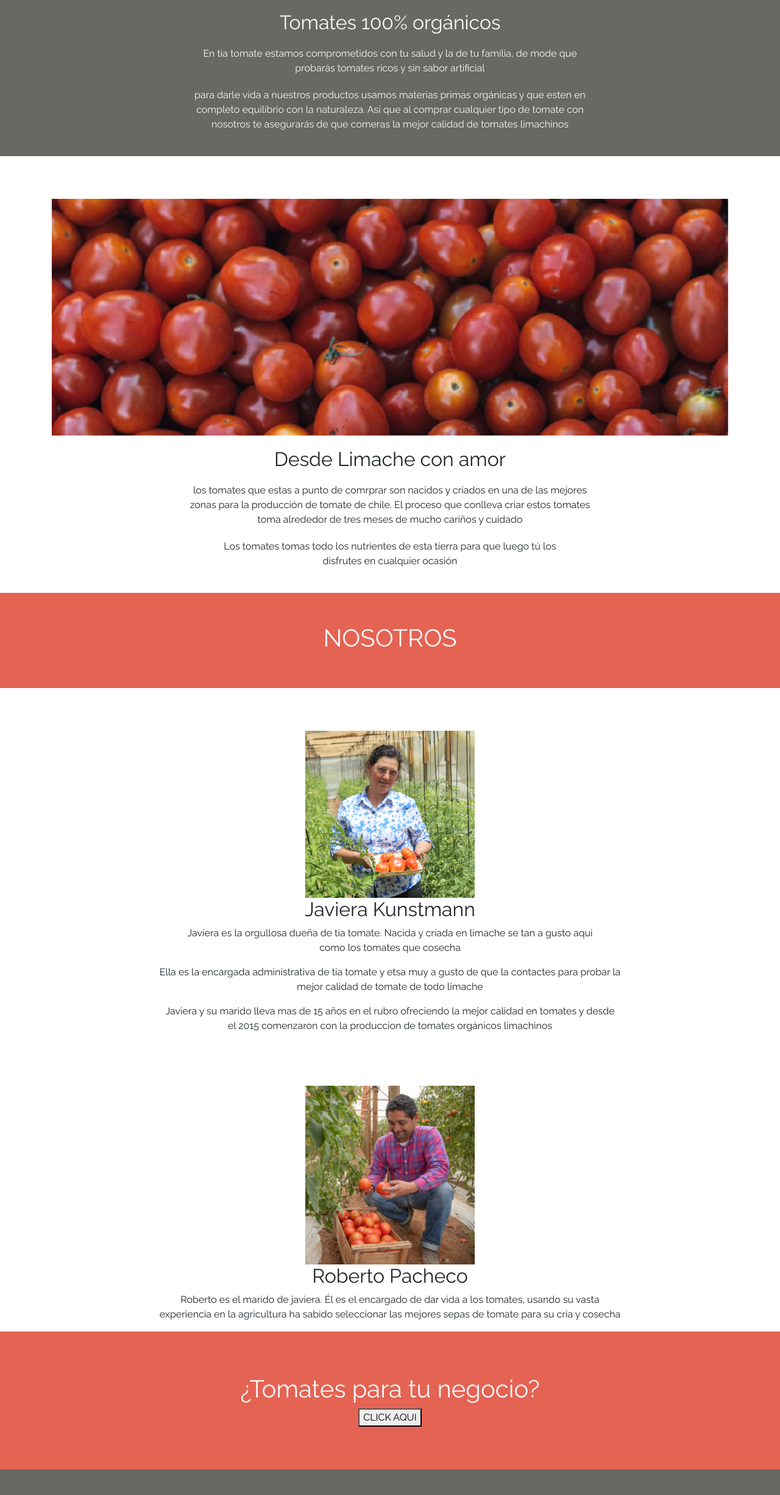
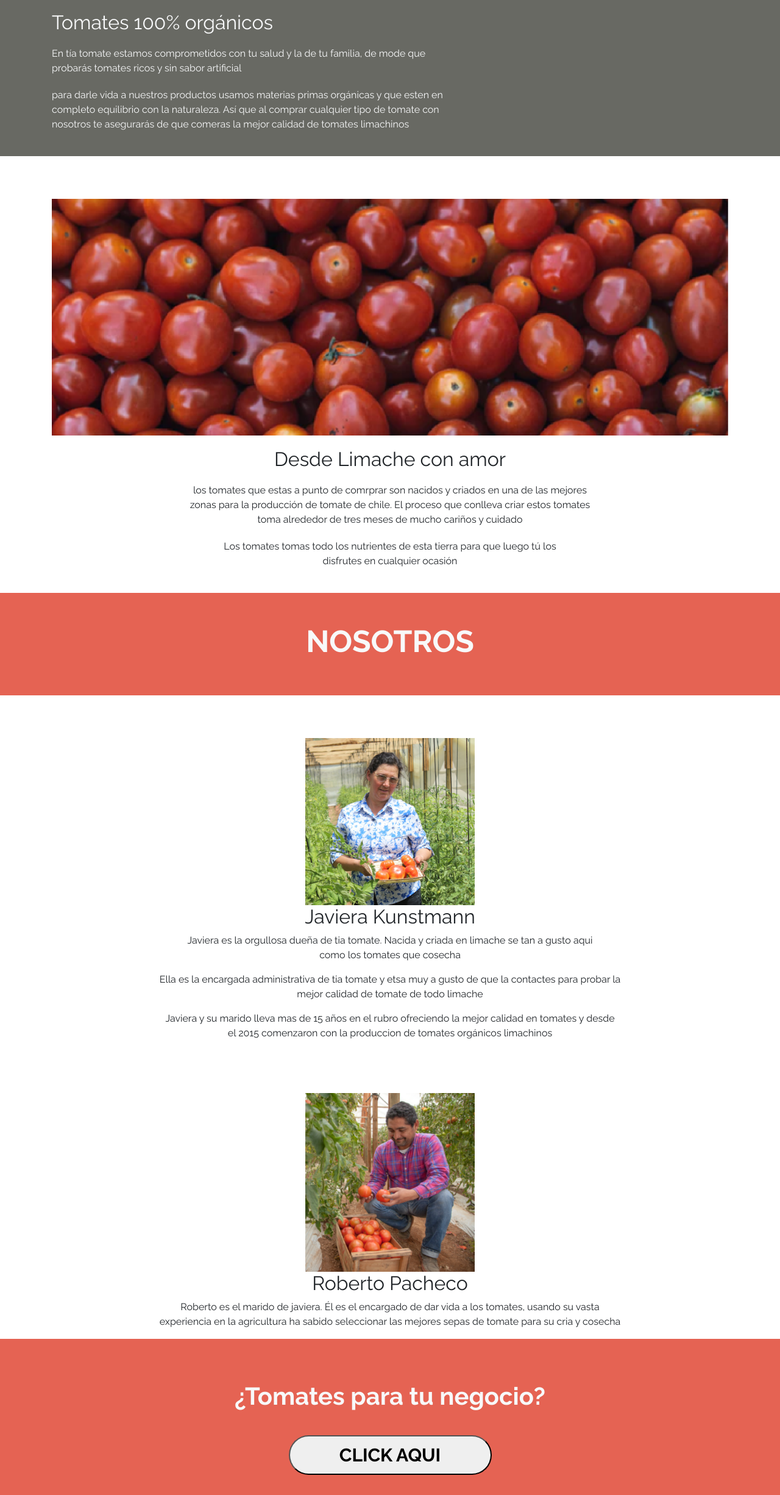
Before and after one commit to bastian-caceres/Desafio-tia-tomate, a plain HTML site: page index.html in a window 1280 px wide. Shown: the part 1629-4080 px from the top of the page at 61% size. Drawn offline with Linux system fonts and the light colour scheme.

Commit message:
cabios estructura

```diff
--- a/assets/sass/layout/_navigation.scss
+++ b/assets/sass/layout/_navigation.scss
@@ -1,6 +1,6 @@
 nav{
     img{
-        width: 150px;
+        width: 200px;
         height: 50px;
     }
 }
--- a/assets/sass/layout/_seccion1.scss
+++ b/assets/sass/layout/_seccion1.scss
@@ -7,10 +7,13 @@
         width: 100%;
         height: auto;
     }
-    h2{
-        margin: 20px 0;
-    }
-    p{
-        margin: 20px 0;
+    .texto{
+        text-align: left;
+        h2{
+            margin: 20px 0;
+        }
+        p{
+            margin: 20px 0;
+        }
     }
 }
--- a/assets/sass/layout/_seccion3.scss
+++ b/assets/sass/layout/_seccion3.scss
@@ -1,4 +1,7 @@
 .seccion3{
     background-color: #e56353;
     padding: 50px 0;
+    h1{
+        font-size: 50px;
+    }
 }
--- a/assets/sass/layout/_seccionContacto.scss
+++ b/assets/sass/layout/_seccionContacto.scss
@@ -1,4 +1,12 @@
 .seccionContacto{
     background-color: #e56353;
     padding: 70px 0;
+    font-weight: 700;
+    h1{
+        margin-bottom: 40px;
+    }
+    button{
+        font-size: 30px;
+        width: 30%;
+    }
 }
--- a/index.html
+++ b/index.html
@@ -30,7 +30,7 @@
     <section class="seccion1">
         <div class="container text-light">
             <img src="./assets/img/about-1.png" alt="">
-            <div class="text-center">
+            <div class="texto">
                 <h2>Tomates 100% orgánicos</h2>
                 <p>En tía tomate estamos comprometidos con tu salud y la de tu familia, de mode que <br>
                     probarás tomates ricos y sin sabor artificial </p>
@@ -59,7 +59,7 @@
     <!-- seccion3 -->
     <section class="seccion3">
         <div class="container text-center text-light">
-            <h1>NOSOTROS</h1>
+            <h1><strong>NOSOTROS</strong></h1>
         </div>
     </section>
 
@@ -88,8 +88,8 @@
     <!-- seccion contacto-->
     <section class="seccionContacto" >
         <div class="container text-center text-light">
-            <h1>¿Tomates para tu negocio?</h1>
-            <button>CLICK AQUI</button>
+            <h1><strong>¿Tomates para tu negocio?</strong></h1>
+            <button class="rounded-pill btn-lg"> <strong>CLICK AQUI</strong></button>
         </div>
     </section>
 
```
Also changed, not shown: assets/css/main.css, 1 other file.
